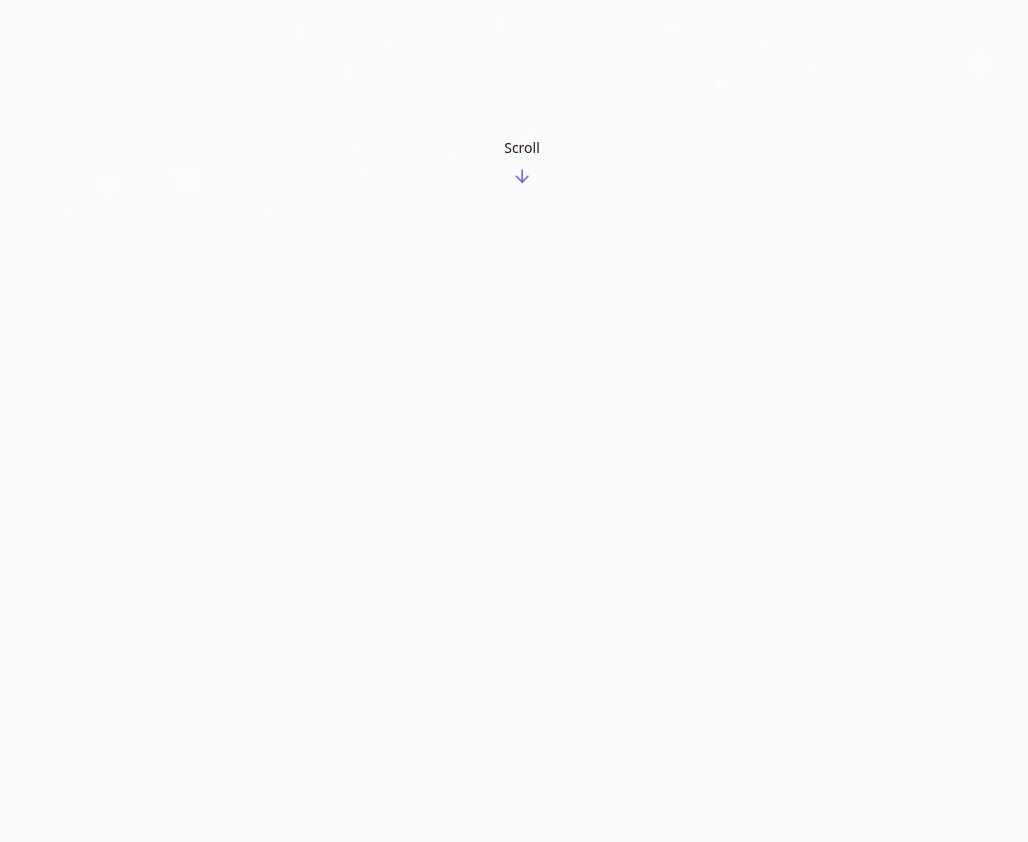
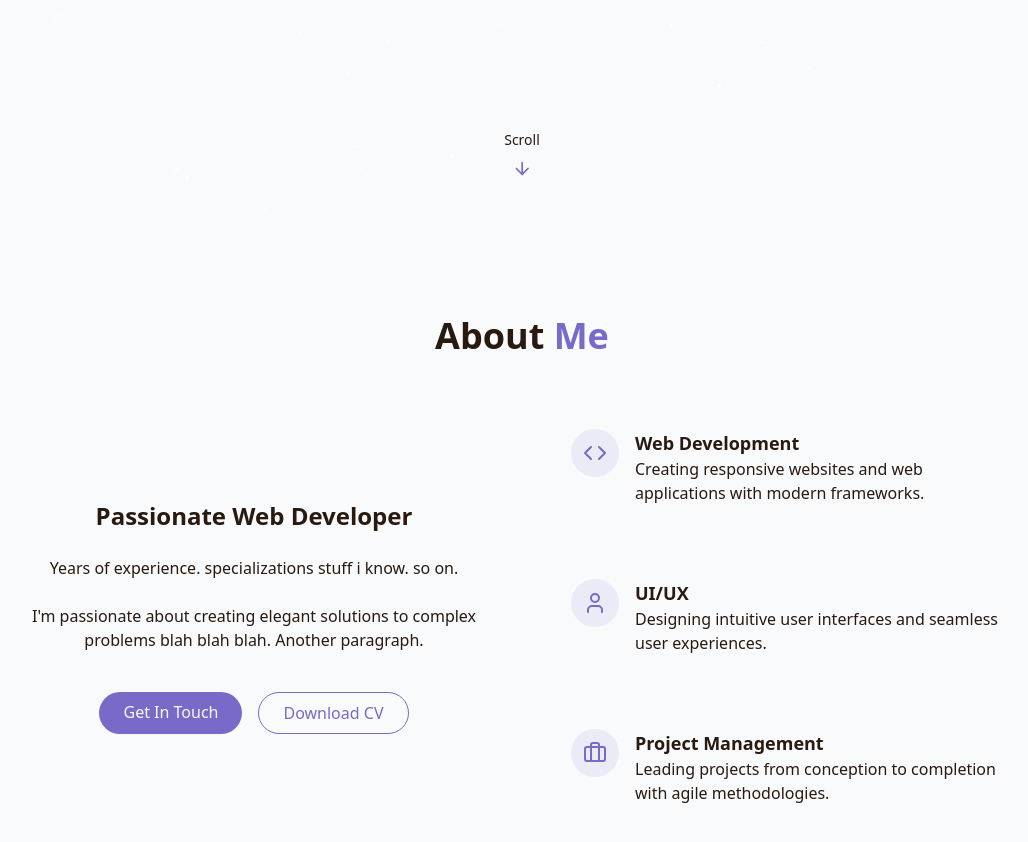
Before and after one commit to cmoralescerna/Portfolio, a React (Vite) app: page / in a window 1280 px wide. Shown: the part 580-1422 px from the top of the page, without its empty margins (118-1146 px from the left). Before the commit the page ends 800 px from the top, so only its background shows below. Built offline with nearby package versions, Linux system fonts and the light colour scheme.

Commit message:
Complete About Me Section

```diff
--- /dev/null
+++ b/src/components/AboutSection.jsx
@@ -0,0 +1,83 @@
+import { Code, User, Briefcase } from "lucide-react";
+
+export const AboutSection = () => {
+    return (
+        <section id="about" className="py-24 px-4 relative">
+            {" "}
+            <div className="container mx-auto max-w-5xl">
+                <h2 className="text-3xl md:text-4xl font-bold mb-12 text-center">
+                    About <span className="text-primary"> Me</span>
+                </h2>
+
+                <div className="grid grid-cols-1 md:grid-cols-2 gap-12 items-center">
+                    <div className="space-y-6">
+                        <h3 className="text-2xl font-semibold">Passionate Web Developer</h3>
+                        <p className="text-muted-foreground">
+                            Years of experience. specializations stuff i know. so on.
+                        </p>
+
+                        <p>
+                            I'm passionate about creating elegant solutions to complex
+                            problems blah blah blah. Another paragraph.
+                        </p>
+
+                        <div className="flex flex-col sm:flex-row gap-4 pt-4 justify-center">
+                            <a href="#contact" className="cosmic-button">
+                                {" "}
+                                Get In Touch
+                            </a>
+
+                            <a href="link-to-cv" className="px-6 py-2 rounded-full border border-primary text-primary hover:bg-primary/10 transition-colors duration-300">
+                                {" "}
+                                Download CV
+                            </a>
+                        </div>
+                    </div>
+
+                    <div className="grid grid-cols-1 gap-6">
+                        <div className="gradient-border p-6 card-hover">
+                            <div className="flex items-start gap-4">
+                                <div className="p-3 rounded-full bg-primary/10">
+                                    <Code className="h-6 w-6 text-primary"/>
+                                </div>
+                                <div className="text-left">
+                                    <h4 className="font-semibold text-lg"> Web Development</h4>
+                                    <p className="text-muted-foreground">
+                                        Creating responsive websites and web applications with modern frameworks.
+                                    </p>
+                                </div>
+                            </div>
+                        </div>
+                        <div className="gradient-border p-6 card-hover">
+                            <div className="flex items-start gap-4">
+                                <div className="p-3 rounded-full bg-primary/10">
+                                    <User className="h-6 w-6 text-primary"/>
+                                </div>
+                                <div className="text-left">
+                                    <h4 className="font-semibold text-lg"> UI/UX</h4>
+                                        <p className="text-muted-foreground">
+                                            Designing intuitive user interfaces and seamless user experiences.
+                                        </p>
+                                </div>
+                            </div>
+                        </div>
+                        <div className="gradient-border p-6 card-hover">
+                            <div className="flex items-start gap-4">
+                                <div className="p-3 rounded-full bg-primary/10">
+                                    <Briefcase className="h-6 w-6 text-primary"/>
+                                </div>
+                                <div className="text-left">
+                                    <h4 className="font-semibold text-lg"> Project Management</h4>
+                                        <p className="text-muted-foreground">
+                                            Leading projects from conception to completion with agile methodologies.
+                                        </p>
+                                </div>
+                            </div>
+                        </div>
+                    </div>
+
+                </div>
+            </div>
+        </section>
+    );
+};
--- a/src/pages/Home.jsx
+++ b/src/pages/Home.jsx
@@ -2,6 +2,7 @@
 import { StarBackground } from "@/components/StarBackground";
 import { NavBar } from "../components/NavBar";
 import { HeroSection } from "../components/HeroSection";
+import { AboutSection } from "../components/AboutSection";
 
 export const Home = () => {
     return <div className="min-h-screen bg-background text-foreground overflow-x-hidden">
@@ -17,7 +18,8 @@
 
     {/* main content */}
     <main>
-        <HeroSection />
+        <HeroSection/>
+        <AboutSection/>
     </main>
 
     {/* footer */}
```
